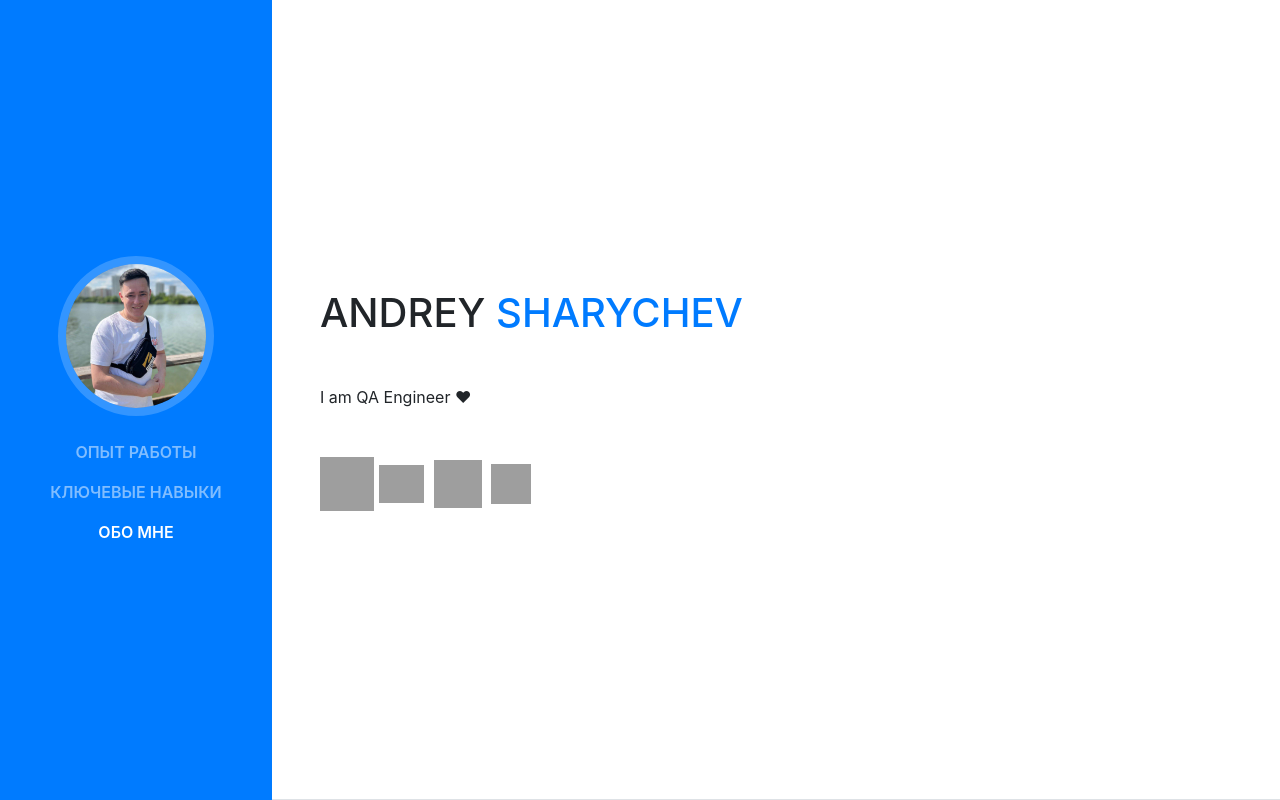
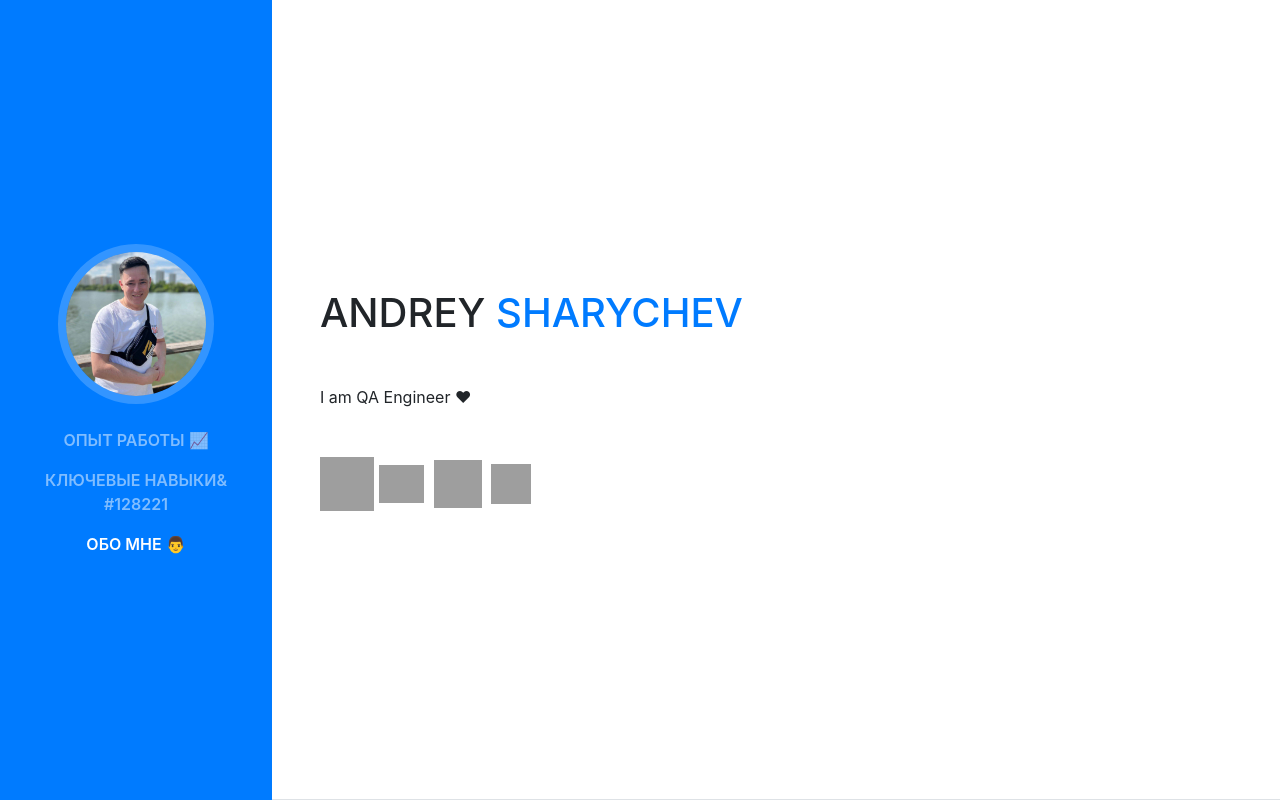
Before and after one commit to sharychev/repository-CV, a website with bundled scripts: page index.html in a window 1280 px wide. Shown: the top 800 px of the page. Built offline with nearby package versions, Linux system fonts and the light colour scheme; grey boxes are pictures that could not be loaded; a web font is replaced by a local one.

Commit message:
Add emoji in index

```diff
--- a/index.html
+++ b/index.html
@@ -42,13 +42,13 @@
         <ul class="navbar-nav">
 
           <li class="nav-item">
-            <a class="nav-link js-scroll-trigger" href="#experience">Опыт работы</a>
+            <a class="nav-link js-scroll-trigger" href="#experience">Опыт работы &#128200</a>
           </li>
           <li class="nav-item">
-            <a class="nav-link js-scroll-trigger" href="#skills">Ключевые навыки</a>
+            <a class="nav-link js-scroll-trigger" href="#skills">Ключевые навыки& #128221</a>
           </li>
           <li class="nav-item">
-            <a class="nav-link js-scroll-trigger" href="#interests">Обо мне</a>
+            <a class="nav-link js-scroll-trigger" href="#interests">Обо мне &#128104</a>
           </li>
         </ul>
       </div>
```
